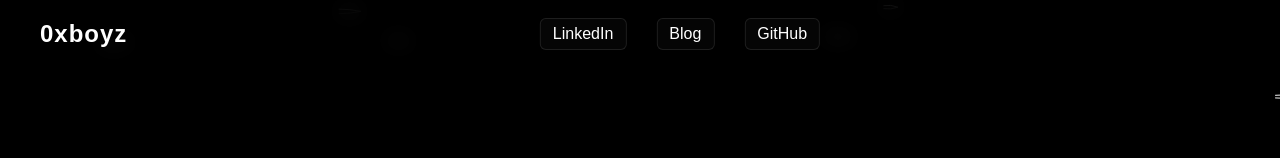
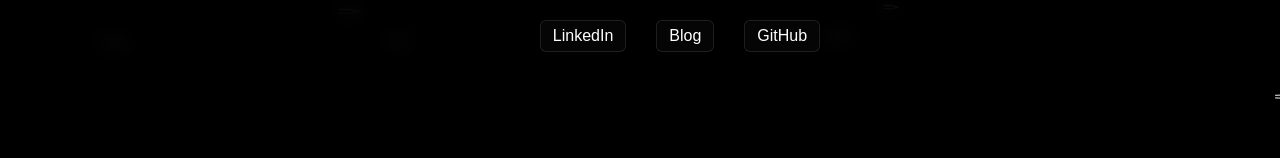
Before and after one commit to funscoietyxboyz/0xboyz, a plain HTML site: page index.html in a window 1280 px wide. Shown: the top 158 px of the page. Drawn offline with Linux system fonts and the light colour scheme.

Commit message:
Update index.html

```diff
--- a/index.html
+++ b/index.html
@@ -16,7 +16,7 @@
 
     header {
       display: flex;
-      justify-content: space-between;
+      justify-content: center;
       align-items: center;
       padding: 20px 40px;
       background: rgba(0, 0, 0, 0.8);
@@ -27,17 +27,7 @@
       backdrop-filter: blur(10px);
     }
 
-    .logo {
-      font-size: 1.5rem;
-      font-weight: bold;
-      letter-spacing: 1px;
-      animation: fadeIn 1s ease-in-out;
-    }
-
     .center-links {
-      position: absolute;
-      left: 50%;
-      transform: translateX(-50%);
       display: flex;
       gap: 30px;
     }
@@ -219,8 +209,6 @@
   <canvas id="birds"></canvas>
 
   <header>
-    <div class="logo">0xboyz</div>
-
     <div class="center-links">
       <a href="https://www.linkedin.com/in/muhammad-fadilullah-dzaki-a9080a2b5/" target="_blank" rel="noopener">LinkedIn</a>
       <a href="#">Blog</a>
```
